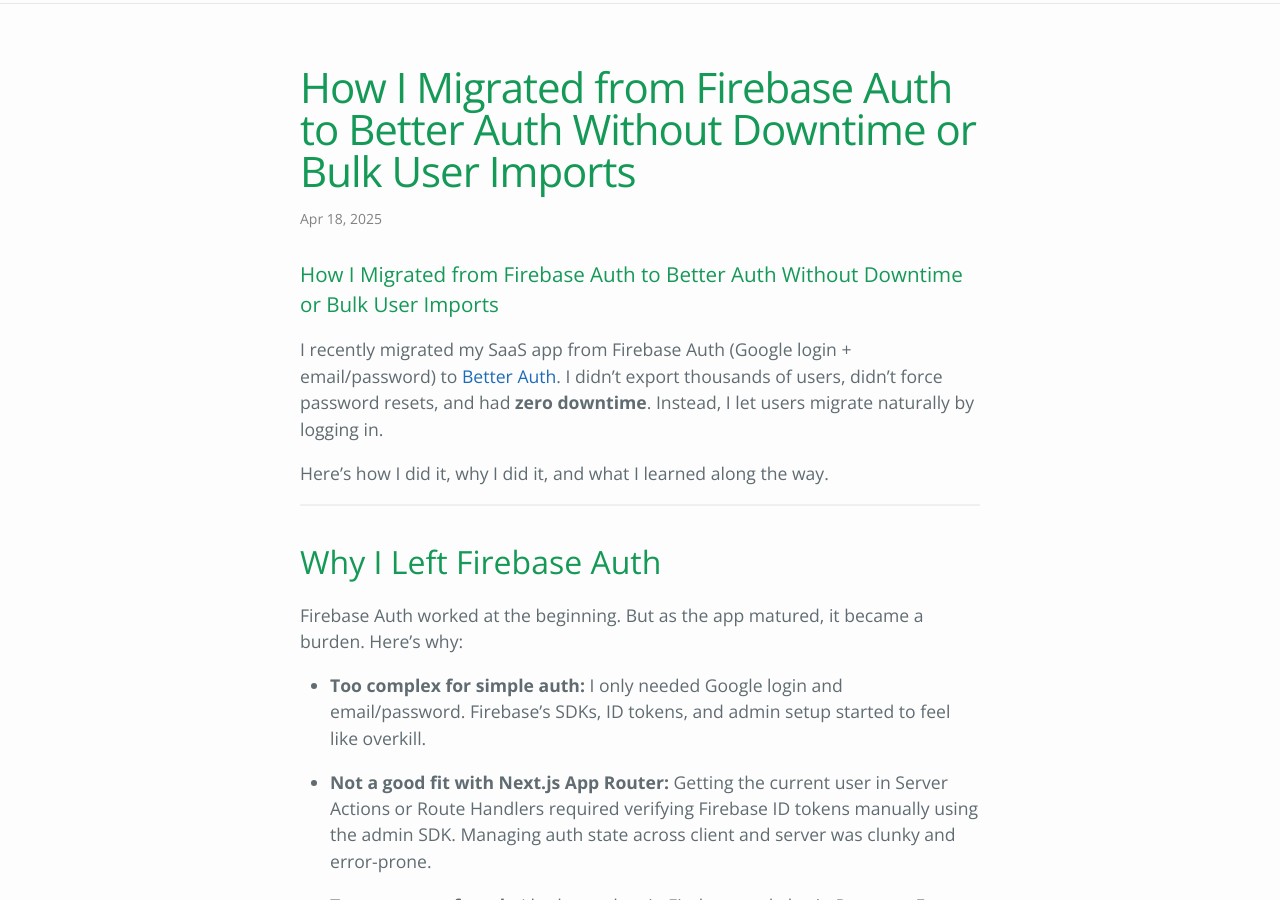
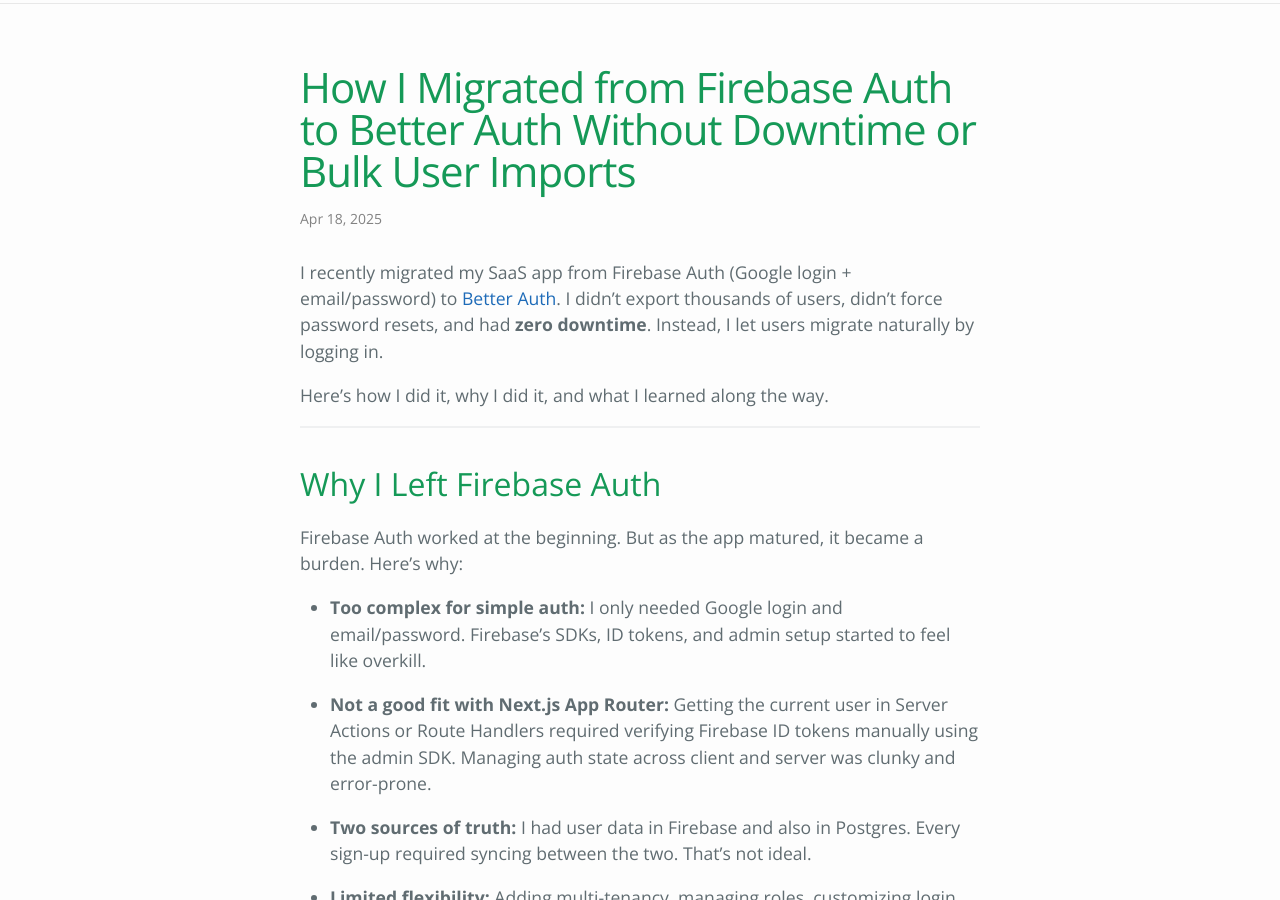
Before and after one commit to saulogt/saulogt.github.io, a Jekyll site: the page built from _posts/2025-04-18-firebase-auth-to-better-auth.md, in a window 1280 px wide and 900 px high, scrolled down 360 px. Built offline with Jekyll 4.4.1, drawn with Linux system fonts in a browser that asks for light colours; comment, search, counter and statistics services are not loaded.

Commit message:
Remove duplicate title from Firebase Auth migration blog post

```diff
--- a/_posts/2025-04-18-firebase-auth-to-better-auth.md
+++ b/_posts/2025-04-18-firebase-auth-to-better-auth.md
@@ -7,8 +7,6 @@
 published: true
 comments: true
 ---
-
-# How I Migrated from Firebase Auth to Better Auth Without Downtime or Bulk User Imports
 
 I recently migrated my SaaS app from Firebase Auth (Google login + email/password) to [Better Auth](https://www.better-auth.com/). I didn’t export thousands of users, didn’t force password resets, and had **zero downtime**. Instead, I let users migrate naturally by logging in.
 
```
